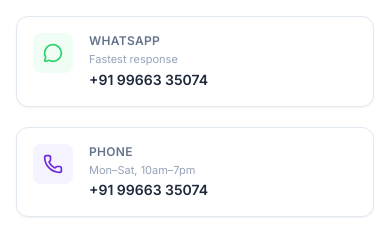
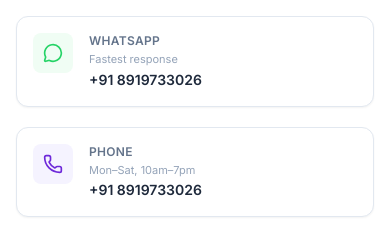
Before and after one commit to 21bq1a02b2/taj-traders, a React (Vite) app: page /contact in a window 390 px wide. Shown: the part 444-681 px from the top of the page. Built offline with nearby package versions, Linux system fonts and the light colour scheme.

Commit message:
Update contact phone and WhatsApp number

```diff
--- a/src/pages/ContactPage.jsx
+++ b/src/pages/ContactPage.jsx
@@ -36,8 +36,8 @@
               bg: 'bg-green-50',
               title: 'WhatsApp',
               subtitle: 'Fastest response',
-              value: '+91 99663 35074',
-              href: 'https://wa.me/919966335074',
+              value: '+91 8919733026',
+              href: 'https://wa.me/8919733026',
             },
             {
               icon: Phone,
@@ -45,8 +45,8 @@
               bg: 'bg-brand-50',
               title: 'Phone',
               subtitle: 'Mon–Sat, 10am–7pm',
-              value: '+91 99663 35074',
-              href: 'tel:+919966335074',
+              value: '+91 8919733026',
+              href: 'tel:+8919733026',
             },
             {
               icon: Mail,
@@ -104,7 +104,7 @@
 
           {/* WhatsApp CTA */}
           <a
-            href="https://wa.me/919966335074?text=Hello%20Taj%20Traders%2C%20I%20have%20a%20query!"
+            href="https://wa.me/8919733026?text=Hello%20Taj%20Traders%2C%20I%20have%20a%20query!"
             target="_blank"
             rel="noopener noreferrer"
             className="flex items-center justify-center gap-2 w-full rounded-xl bg-[#25D366] py-3 text-sm font-semibold text-white hover:bg-[#20B358] transition-colors shadow-sm"
```
